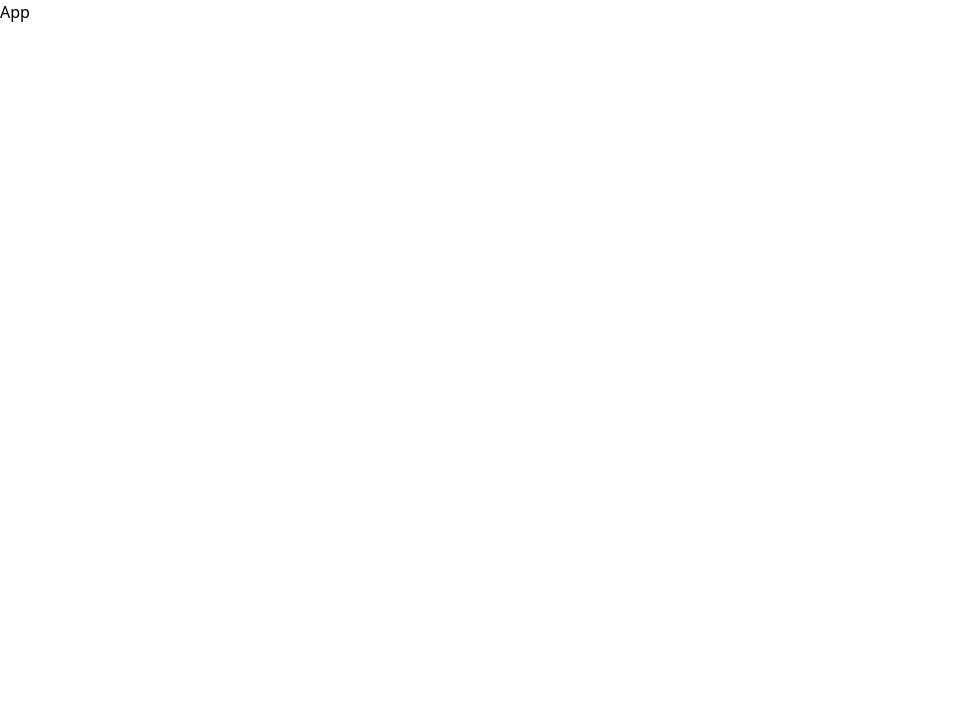
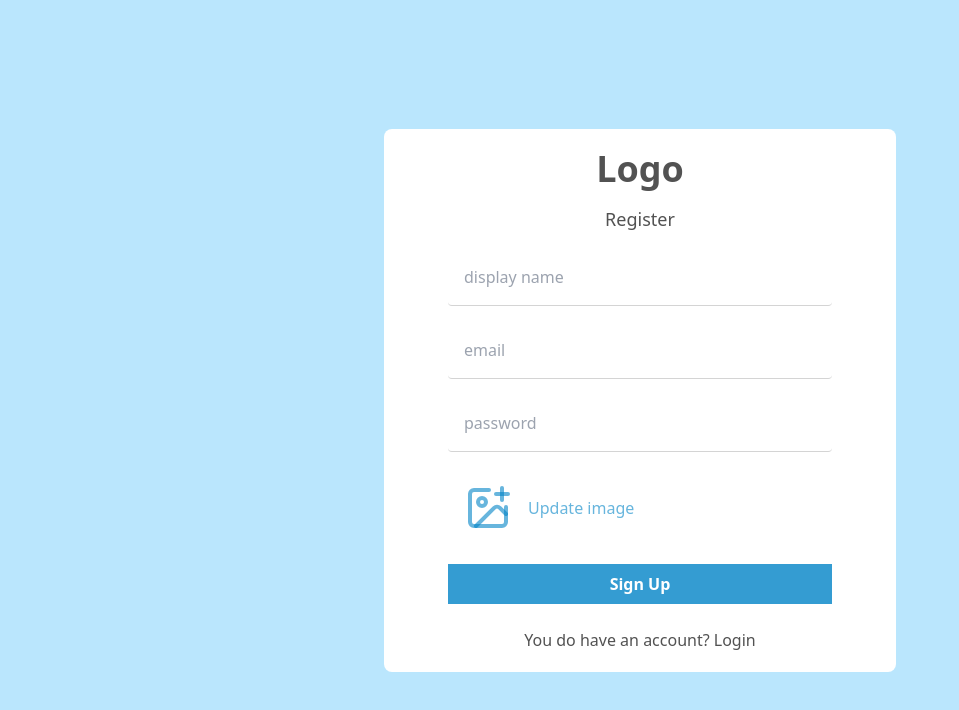
Before and after one commit to Jeycon585YT/Surise-Chat, a React (Vite) app: page / in a window 1280 px wide. Shown: the top 710 px of the page, without its empty margins (0-959 px from the left). Built offline with nearby package versions, Linux system fonts and the light colour scheme.

Commit message:
Add Register page to App.jsx

```diff
--- a/src/App.jsx
+++ b/src/App.jsx
@@ -1,5 +1,11 @@
+import Register from "./pages/Register";
+
 const App = () => {
-  return <div>App</div>;
+  return (
+    <>
+      <Register />
+    </>
+  );
 };
 
 export default App;
```
